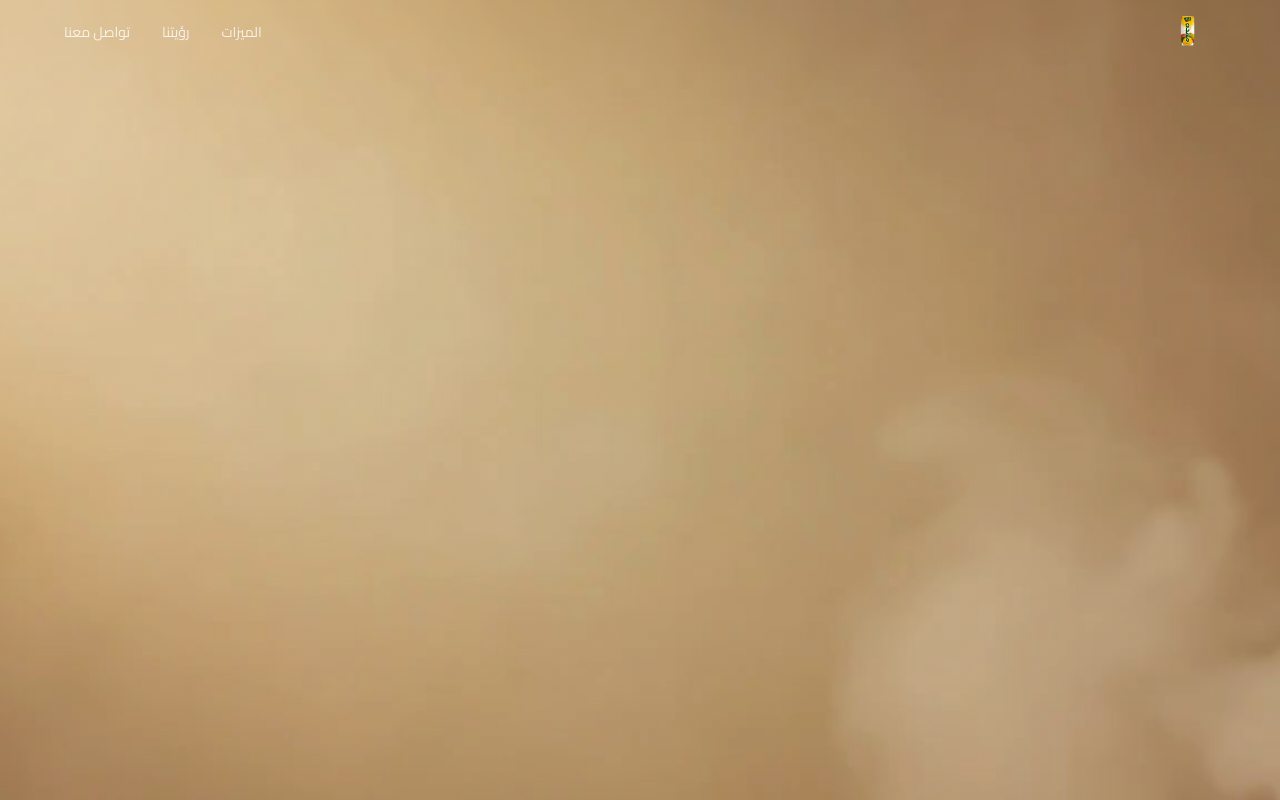
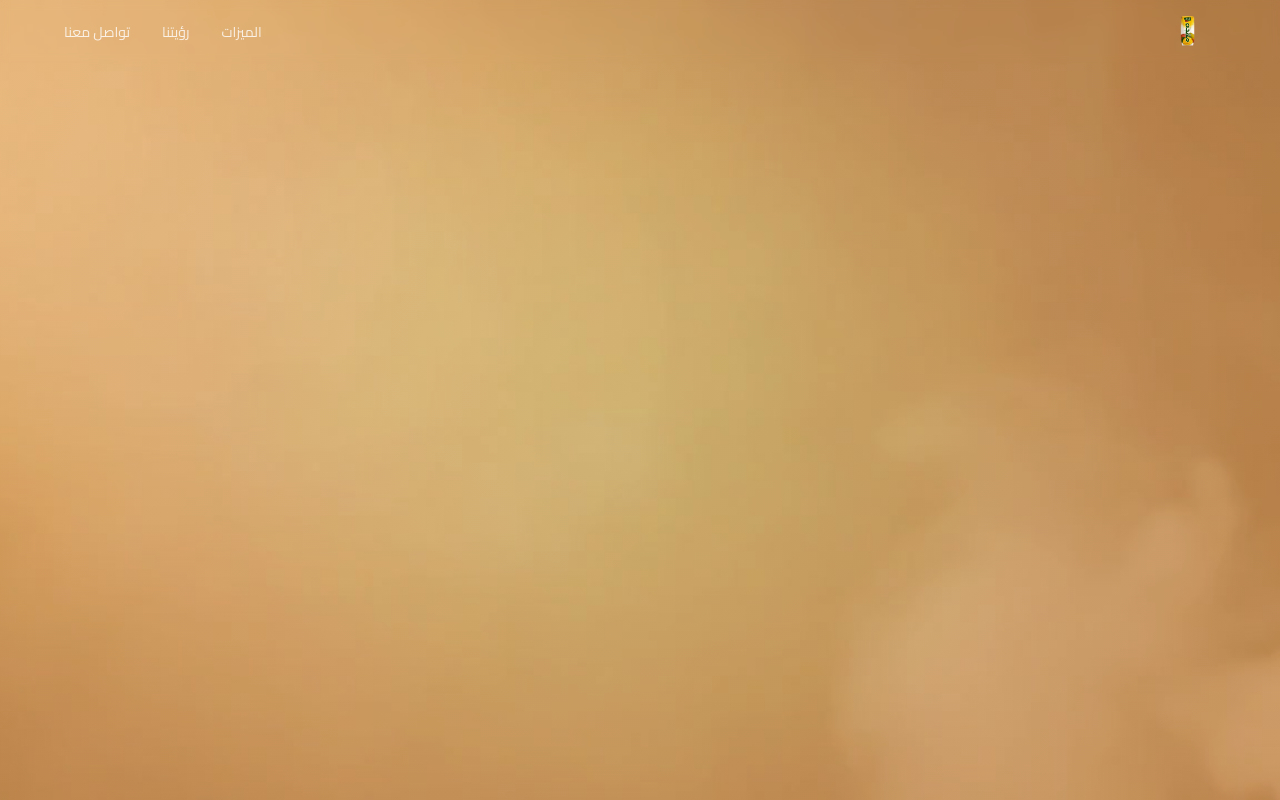
Before and after one commit to WWW-Alhnani-COM/Leader, a Next.js app: page / in a window 1280 px wide. Shown: the top 800 px of the page. Built offline with nearby package versions, Linux system fonts and the light colour scheme.

Commit message:
Update gradient colors and comments in BackgroundCanvas

```diff
--- a/components/BackgroundCanvas.tsx
+++ b/components/BackgroundCanvas.tsx
@@ -77,20 +77,20 @@ export default function BackgroundCanvas({ images, frame }: BackgroundCanvasProp
 
     ctx.drawImage(img, dx, dy, drawWidth, drawHeight);
 
-    // ✅ تدرج برتقالي (أكثر وضوحاً)
+    // ✅ تدرج برتقالي (قيم مرتفعة للظهور الواضح)
     const gradient = ctx.createRadialGradient(
       width / 2, height / 2, 0,
       width / 2, height / 2, Math.max(width, height) / 1.5
     );
-    gradient.addColorStop(0, "rgba(248, 201, 40, 0.06)");   // مانجو شفاف
-    gradient.addColorStop(0.5, "rgba(242, 140, 40, 0.10)"); // برتقالي شفاف
-    gradient.addColorStop(1, "rgba(242, 140, 40, 0.15)");   // برتقالي أغمق قليلاً
+    gradient.addColorStop(0, "rgba(248, 201, 40, 0.25)");   // مانجو شفاف 25%
+    gradient.addColorStop(0.5, "rgba(242, 140, 40, 0.35)"); // برتقالي شفاف 35%
+    gradient.addColorStop(1, "rgba(242, 140, 40, 0.45)");   // برتقالي أغمق 45%
 
     ctx.fillStyle = gradient;
     ctx.fillRect(0, 0, width, height);
 
-    // ✅ طبقة زجاجية خفيفة جداً (تأثير blur زجاجي)
-    ctx.fillStyle = "rgba(255, 255, 255, 0.04)";
+    // ✅ طبقة زجاجية خفيفة
+    ctx.fillStyle = "rgba(255, 255, 255, 0.06)";
     ctx.fillRect(0, 0, width, height);
   };
 
@@ -115,4 +115,4 @@ export default function BackgroundCanvas({ images, frame }: BackgroundCanvasProp
       className="fixed inset-0 z-0 h-screen w-screen"
     />
   );
-}
+      }
```
